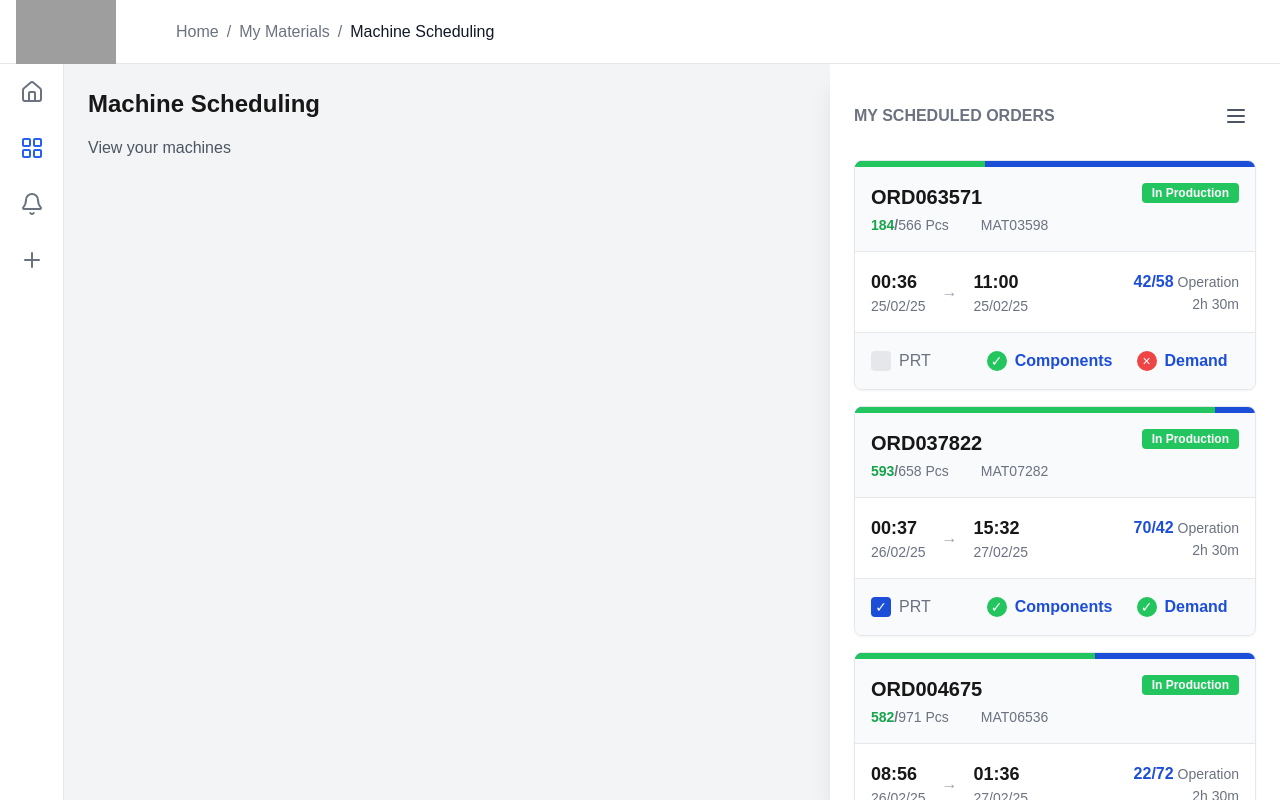
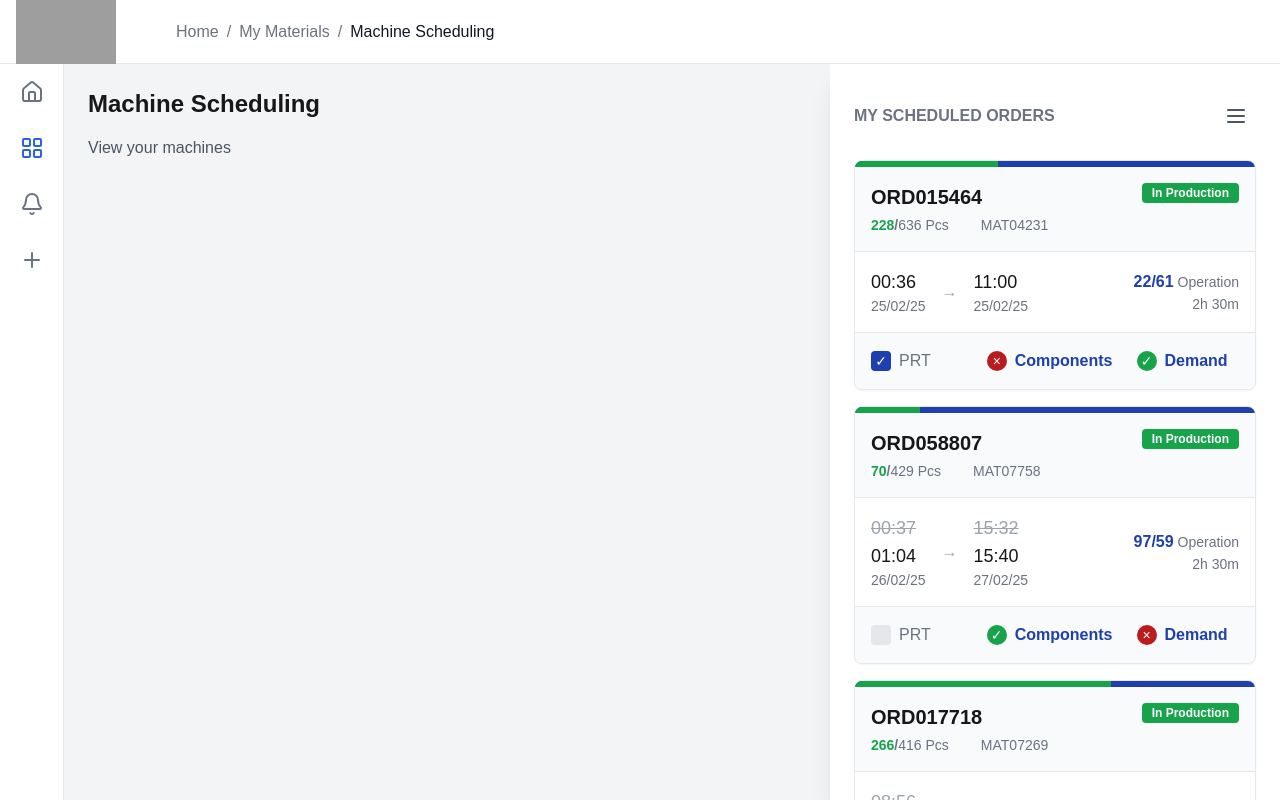
Before and after one commit to ilginarat/scheduling, a Next.js app: page / in a window 1280 px wide. Built offline with nearby package versions, Linux system fonts and the light colour scheme; grey boxes are pictures that could not be loaded.

Commit message:
card updates

```diff
--- a/src/app/page.tsx
+++ b/src/app/page.tsx
@@ -19,6 +19,14 @@ const mapWorkCenterOrderToCardProps = (order: WorkCenterOrder) => {
         demandCheck: order.demand_check,
         startDate: new Date(order.planned_start_time),
         endDate: new Date(order.planned_end_time),
+        updatedStartDate: new Date(order.updated_start_time),
+        updatedEndDate: new Date(order.updated_end_time),
+        actualStartDate: order.actual_start_time
+            ? new Date(order.actual_start_time)
+            : undefined,
+        actualEndDate: order.actual_end_time
+            ? new Date(order.actual_end_time)
+            : undefined,
         ordNum: order.target_quantity,
         materialNumber: order.material_number,
         targetQuantity: order.target_quantity,
--- a/src/components/card/orderCard.tsx
+++ b/src/components/card/orderCard.tsx
@@ -1,6 +1,63 @@
 import React from "react";
 import { format } from "date-fns";
 import { CheckCircle, XCircle } from "lucide-react";
+
+interface TimeDisplayResult {
+    shouldStrikethrough: boolean;
+    strikethroughTime: string | null;
+    displayTime: string;
+}
+
+function calculateTimeDisplay(
+    plannedTime: Date,
+    updatedTime?: Date,
+    actualTime?: Date
+): TimeDisplayResult {
+    // If in production (actual time exists)
+    if (actualTime) {
+        // If updated time exists, compare with actual
+        if (updatedTime) {
+            if (updatedTime.getTime() === actualTime.getTime()) {
+                // Updated matches actual, show only actual
+                return {
+                    shouldStrikethrough: false,
+                    strikethroughTime: null,
+                    displayTime: format(actualTime, "HH:mm"),
+                };
+            } else {
+                // Updated doesn't match actual, show updated strikethrough and actual
+                return {
+                    shouldStrikethrough: true,
+                    strikethroughTime: format(updatedTime, "HH:mm"),
+                    displayTime: format(actualTime, "HH:mm"),
+                };
+            }
+        }
+        // No updated time, show actual only
+        return {
+            shouldStrikethrough: false,
+            strikethroughTime: null,
+            displayTime: format(actualTime, "HH:mm"),
+        };
+    }
+
+    // Not in production (no actual time)
+    if (updatedTime && updatedTime.getTime() !== plannedTime.getTime()) {
+        // Updated exists and differs from planned
+        return {
+            shouldStrikethrough: true,
+            strikethroughTime: format(plannedTime, "HH:mm"),
+            displayTime: format(updatedTime, "HH:mm"),
+        };
+    }
+
+    // Default case: show planned time normally
+    return {
+        shouldStrikethrough: false,
+        strikethroughTime: null,
+        displayTime: format(plannedTime, "HH:mm"),
+    };
+}
 
 interface OrderCardProps {
     name: string;
@@ -10,8 +67,12 @@ interface OrderCardProps {
     ifPRT: boolean;
     componentCheck: boolean;
     demandCheck: boolean;
-    startDate: Date;
-    endDate: Date;
+    startDate: Date; // planned start
+    endDate: Date; // planned end
+    updatedStartDate?: Date;
+    updatedEndDate?: Date;
+    actualStartDate?: Date;
+    actualEndDate?: Date;
     ordNum: number;
     materialNumber: string;
     targetQuantity: number;
@@ -27,6 +88,10 @@ const OrderCard: React.FC<OrderCardProps> = ({
     demandCheck,
     startDate,
     endDate,
+    updatedStartDate,
+    updatedEndDate,
+    actualStartDate,
+    actualEndDate,
     ordNum,
     materialNumber,
     targetQuantity,
@@ -49,9 +114,9 @@ const OrderCard: React.FC<OrderCardProps> = ({
     return (
         <div className="bg-white rounded-lg shadow-sm border border-gray-200 overflow-hidden">
             {/* Progress Bar */}
-            <div className="h-1.5 w-full bg-blue-700 flex">
+            <div className="h-1.5 w-full bg-blue-800 flex">
                 <div
-                    className="h-full bg-green-500"
+                    className="h-full bg-green-600"
                     style={{ width: `${progressPercentage}%` }}
                 />
             </div>
@@ -63,7 +128,7 @@ const OrderCard: React.FC<OrderCardProps> = ({
                     <div
                         className={`px-2.5 py-0.5 rounded text-xs font-semibold ${
                             confirmedQuantity >= 0
-                                ? "bg-green-500 text-white"
+                                ? "bg-green-600 text-white"
                                 : "border border-dashed border-gray-300 text-gray-500 bg-white"
                         }`}
                     >
@@ -88,26 +153,80 @@ const OrderCard: React.FC<OrderCardProps> = ({
                 <div className="flex justify-between items-center">
                     <div className="flex items-center gap-4">
                         <div>
-                            <div className="text-lg font-semibold">
-                                {format(startDate, "HH:mm")}
+                            <div className="flex flex-col">
+                                {(() => {
+                                    const startResult = calculateTimeDisplay(
+                                        startDate,
+                                        updatedStartDate,
+                                        actualStartDate
+                                    );
+                                    return (
+                                        <>
+                                            {startResult.shouldStrikethrough &&
+                                                startResult.strikethroughTime && (
+                                                    <div className="text-lg line-through text-gray-400">
+                                                        {
+                                                            startResult.strikethroughTime
+                                                        }
                                                     </div>
+                                                )}
+                                            <div
+                                                className={`text-lg ${
+                                                    actualStartDate
+                                                        ? "text-green-600"
+                                                        : ""
+                                                }`}
+                                            >
+                                                {startResult.displayTime}
+                                            </div>
+                                        </>
+                                    );
+                                })()}
                                 <div className="text-sm text-gray-500">
                                     {format(startDate, "dd/MM/yy")}
                                 </div>
                             </div>
+                        </div>
                         <div className="text-gray-400">→</div>
                         <div>
-                            <div className="text-lg font-semibold">
-                                {format(endDate, "HH:mm")}
+                            <div className="flex flex-col">
+                                {(() => {
+                                    const endResult = calculateTimeDisplay(
+                                        endDate,
+                                        updatedEndDate,
+                                        actualEndDate
+                                    );
+                                    return (
+                                        <>
+                                            {endResult.shouldStrikethrough &&
+                                                endResult.strikethroughTime && (
+                                                    <div className="text-lg line-through text-gray-400">
+                                                        {
+                                                            endResult.strikethroughTime
+                                                        }
                                                     </div>
+                                                )}
+                                            <div
+                                                className={`text-lg ${
+                                                    actualEndDate
+                                                        ? "text-green-600"
+                                                        : ""
+                                                }`}
+                                            >
+                                                {endResult.displayTime}
+                                            </div>
+                                        </>
+                                    );
+                                })()}
                                 <div className="text-sm text-gray-500">
                                     {format(endDate, "dd/MM/yy")}
                                 </div>
                             </div>
                         </div>
+                    </div>
                     <div className="flex flex-col items-end">
                         <div>
-                            <span className="text-blue-700 font-semibold text-base">
+                            <span className="text-blue-800 font-semibold text-base">
                                 {operationCounter}
                             </span>
                             <span className="text-gray-500 text-sm">
@@ -127,7 +246,7 @@ const OrderCard: React.FC<OrderCardProps> = ({
                 <div className="flex items-center gap-2 mr-8">
                     <div
                         className={`w-5 h-5 rounded flex items-center justify-center ${
-                            ifPRT ? "bg-blue-700" : "bg-gray-200"
+                            ifPRT ? "bg-blue-800" : "bg-gray-200"
                         }`}
                     >
                         {ifPRT && <span className="text-white text-sm">✓</span>}
@@ -137,28 +256,28 @@ const OrderCard: React.FC<OrderCardProps> = ({
                 <div className="flex items-center gap-2">
                     <div
                         className={`w-5 h-5 rounded-full flex items-center justify-center ${
-                            componentCheck ? "bg-green-500" : "bg-red-500"
+                            componentCheck ? "bg-green-600" : "bg-red-700"
                         }`}
                     >
                         <span className="text-white text-sm">
                             {componentCheck ? "✓" : "×"}
                         </span>
                     </div>
-                    <span className="text-base font-semibold text-blue-700">
+                    <span className="text-base font-semibold text-blue-800">
                         Components
                     </span>
                 </div>
                 <div className="flex items-center gap-2">
                     <div
                         className={`w-5 h-5 rounded-full flex items-center justify-center ${
-                            demandCheck ? "bg-green-500" : "bg-red-500"
+                            demandCheck ? "bg-green-600" : "bg-red-700"
                         }`}
                     >
                         <span className="text-white text-sm">
                             {demandCheck ? "✓" : "×"}
                         </span>
                     </div>
-                    <span className="text-base font-semibold text-blue-700">
+                    <span className="text-base font-semibold text-blue-800">
                         Demand
                     </span>
                 </div>
--- a/src/lib/orderData/mockData.tsx
+++ b/src/lib/orderData/mockData.tsx
@@ -24,6 +24,44 @@ export function generateDummyWorkCenterOrder(
 
     const plannedStart = generateRandomDate(now, futureDate);
     const plannedEnd = generateRandomDate(new Date(plannedStart), futureDate);
+
+    // 40% chance of having updated times different from planned
+    const hasUpdatedTimes = Math.random() < 0.4;
+    const updatedStart = hasUpdatedTimes
+        ? new Date(
+              new Date(plannedStart).getTime() +
+                  (Math.random() * 2 - 1) * 60 * 60 * 1000
+          ).toISOString()
+        : plannedStart;
+    const updatedEnd = hasUpdatedTimes
+        ? new Date(
+              new Date(plannedEnd).getTime() +
+                  (Math.random() * 2 - 1) * 60 * 60 * 1000
+          ).toISOString()
+        : plannedEnd;
+
+    // 30% chance of having actual times (meaning production has started)
+    const hasActualStart = Math.random() < 0.3;
+    const hasActualEnd = hasActualStart && Math.random() < 0.5; // 50% chance of having end time if started
+
+    // If actual times exist, generate them with 50% chance of matching updated times
+    const actualStart = hasActualStart
+        ? Math.random() < 0.5
+            ? updatedStart
+            : new Date(
+                  new Date(updatedStart).getTime() +
+                      (Math.random() * 2 - 1) * 60 * 60 * 1000
+              ).toISOString()
+        : "";
+
+    const actualEnd = hasActualEnd
+        ? Math.random() < 0.5
+            ? updatedEnd
+            : new Date(
+                  new Date(updatedEnd).getTime() +
+                      (Math.random() * 2 - 1) * 60 * 60 * 1000
+              ).toISOString()
+        : "";
 
     // Generate target quantity first
     const targetQuantity = Math.floor(Math.random() * 1000) + 1;
@@ -56,10 +94,10 @@ export function generateDummyWorkCenterOrder(
         production_resource_tool_check: Math.random() > 0.5,
         planned_start_time: plannedStart,
         planned_end_time: plannedEnd,
-        updated_start_time: plannedStart,
-        updated_end_time: plannedEnd,
-        actual_start_time: "",
-        actual_end_time: "",
+        updated_start_time: updatedStart,
+        updated_end_time: updatedEnd,
+        actual_start_time: actualStart,
+        actual_end_time: actualEnd,
         order_status: getRandomElement(orderStatuses),
         updated_at: new Date().toISOString(),
     };
```
Lines whose indentation alone changed are shown as unchanged.
